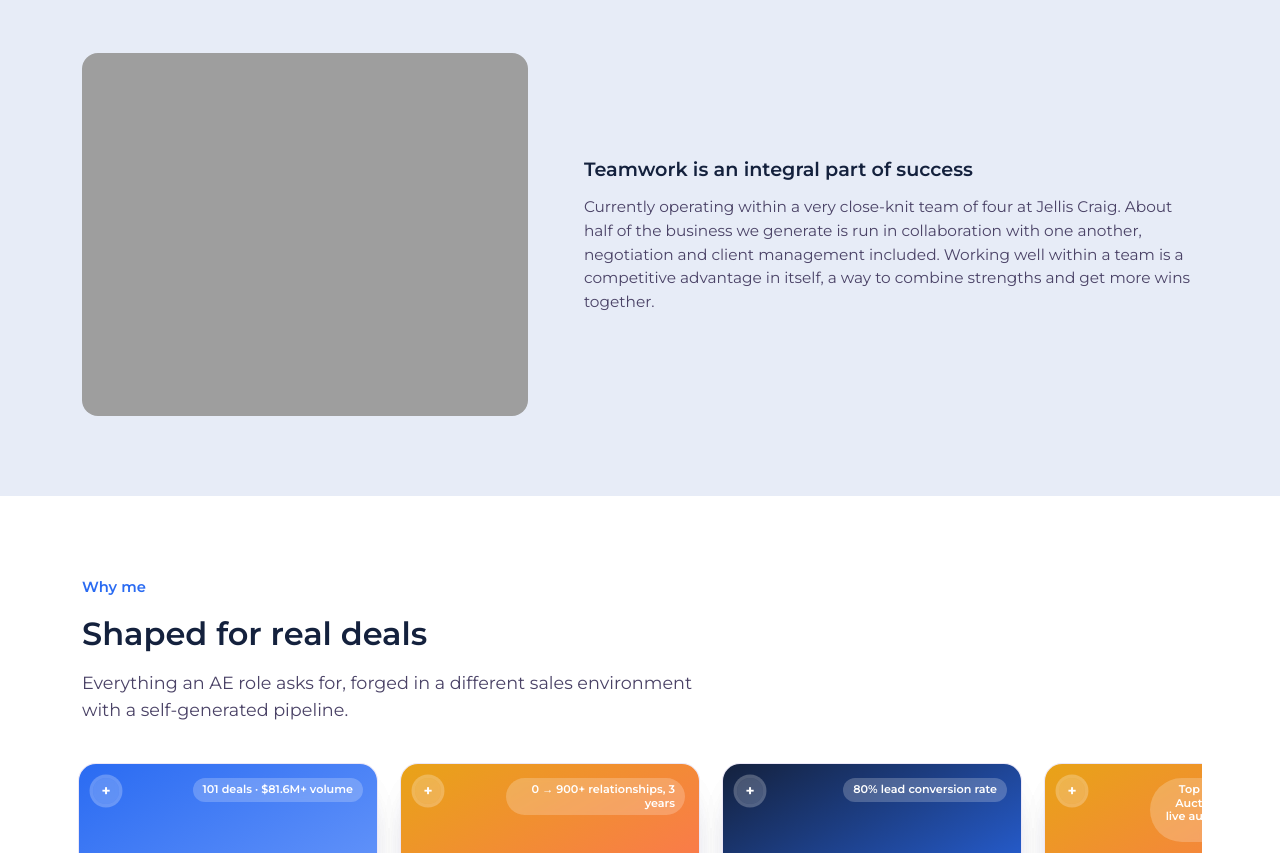
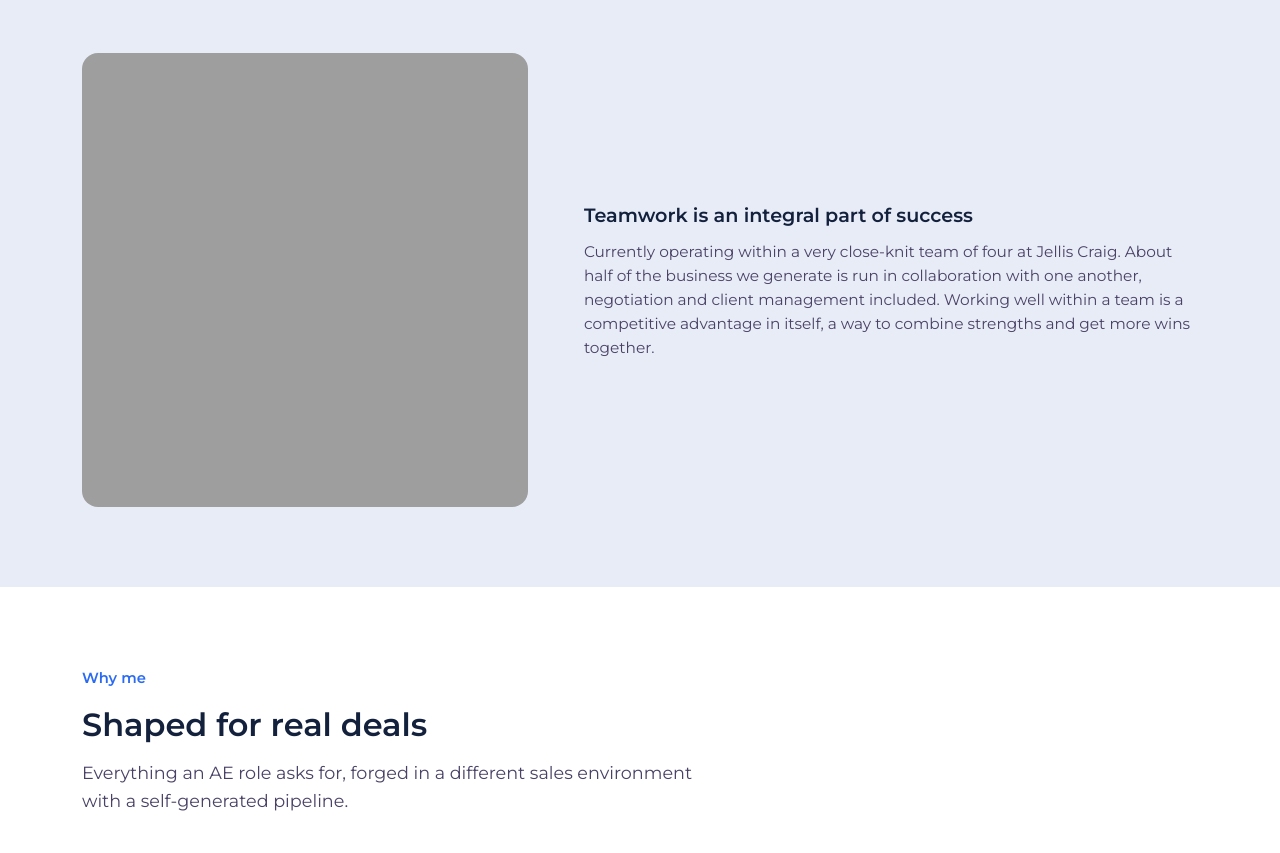
Before and after one commit to PanameMint/Recruiters, a plain HTML site: page index.html in a window 1280 px wide. Shown: the part 3994-4847 px from the top of the page. Drawn offline with Linux system fonts and the light colour scheme.

Commit message:
mini bento adjust

```diff
--- a/index.html
+++ b/index.html
@@ -294,7 +294,7 @@
   .ramp-photo img, .ramp-photo video{width:100%; height:100%; object-fit:cover; display:block;}
   .ramp-photo.has-grid, .ramp-photo.has-media{border:none; padding:0; background:none;}
   .ramp-photo.has-grid{border-radius:0; overflow:visible;}
-  .ramp-photo.has-grid{aspect-ratio:5/4;}
+  .ramp-photo.has-grid{aspect-ratio:1/1;}
   .team-photo-grid{display:grid; grid-template-columns:1fr 1fr; grid-template-rows:1fr 1fr; gap:6px; width:100%; height:100%; border-radius:20px; overflow:hidden;}
   .team-photo-grid .team-photo{background:#fff; border:1.5px dashed #ddd4f2; display:flex; align-items:center; justify-content:center; color:#8b84a3; font-size:.72rem; text-align:center;}
   .team-photo-grid img{width:100%; height:100%; object-fit:cover; display:block;}
```
